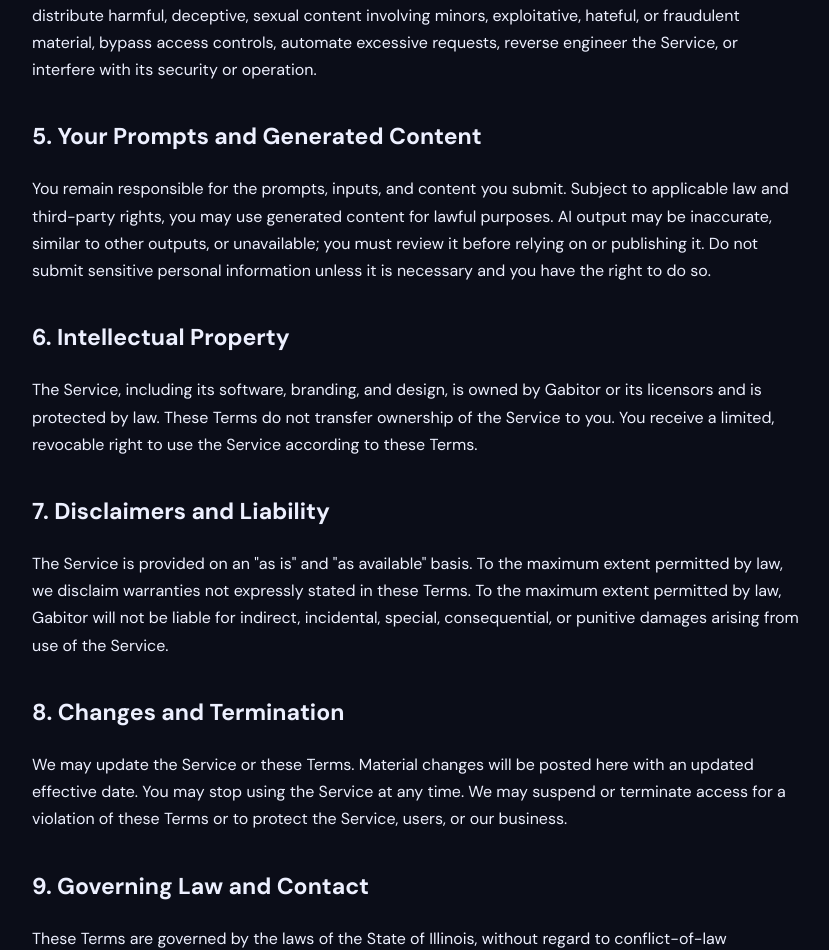
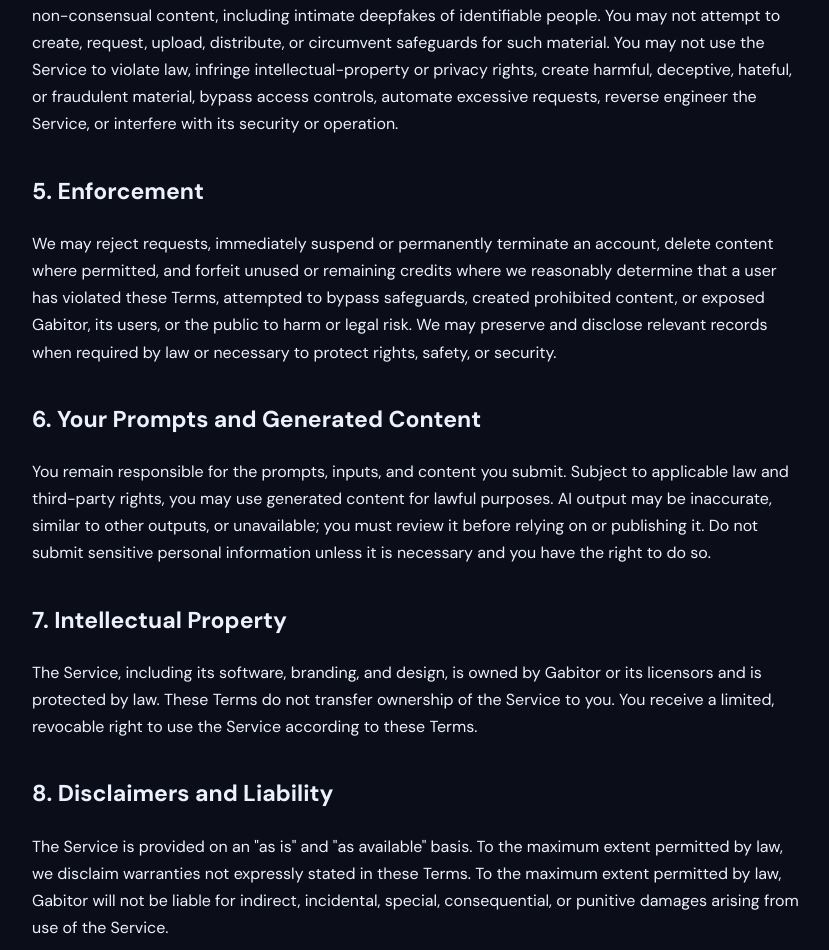
Before and after one commit to Gabitor-code/ai-image-studio, a Next.js app: page /terms in a window 1280 px wide. Shown: the part 1004-1954 px from the top of the page, without its empty margins (222-1051 px from the left). Built offline with nearby package versions, Linux system fonts and the light colour scheme; a web font is replaced by a local one.

Commit message:
Strengthen prohibited content enforcement policy

```diff
--- a/app/terms/page.js
+++ b/app/terms/page.js
@@ -2,14 +2,15 @@ const sections = [
   ['1. Agreement to These Terms', <>These Terms of Service ("Terms") govern your access to and use of Gabitor AI (the "Service"), operated by <strong>K.R.&G.M. CLEANING LLC</strong>, 5250 Old Orchard Rd, Suite 300, Skokie, IL 60077-4462, United States. By creating an account or using the Service, you agree to these Terms.</>],
   ['2. Accounts and Access', <>You must create an account and provide accurate information to use image generation. You are responsible for protecting your account credentials and for activity under your account. You must be at least 13 years old to use the Service. We may suspend or restrict access where we reasonably believe there is fraud, abuse, a security risk, or a violation of these Terms.</>],
   ['3. Credits and Paid Features', <>Generation features may require credits. Where credits are offered or sold, the applicable price, amount, and limits will be shown before purchase or use. Credits have no cash value and are not transferable except where required by law. We may change future credit offerings or prices with notice on the Service.</>],
-  ['4. Acceptable Use', <>You may not use the Service to violate law, infringe intellectual-property or privacy rights, create or distribute harmful, deceptive, sexual content involving minors, exploitative, hateful, or fraudulent material, bypass access controls, automate excessive requests, reverse engineer the Service, or interfere with its security or operation.</>],
-  ['5. Your Prompts and Generated Content', <>You remain responsible for the prompts, inputs, and content you submit. Subject to applicable law and third-party rights, you may use generated content for lawful purposes. AI output may be inaccurate, similar to other outputs, or unavailable; you must review it before relying on or publishing it. Do not submit sensitive personal information unless it is necessary and you have the right to do so.</>],
-  ['6. Intellectual Property', <>The Service, including its software, branding, and design, is owned by Gabitor or its licensors and is protected by law. These Terms do not transfer ownership of the Service to you. You receive a limited, revocable right to use the Service according to these Terms.</>],
-  ['7. Disclaimers and Liability', <>The Service is provided on an "as is" and "as available" basis. To the maximum extent permitted by law, we disclaim warranties not expressly stated in these Terms. To the maximum extent permitted by law, Gabitor will not be liable for indirect, incidental, special, consequential, or punitive damages arising from use of the Service.</>],
-  ['8. Changes and Termination', <>We may update the Service or these Terms. Material changes will be posted here with an updated effective date. You may stop using the Service at any time. We may suspend or terminate access for a violation of these Terms or to protect the Service, users, or our business.</>],
-  ['9. Governing Law and Contact', <>These Terms are governed by the laws of the State of Illinois, without regard to conflict-of-law principles. Questions may be sent by mail to K.R.&G.M. CLEANING LLC, 5250 Old Orchard Rd, Suite 300, Skokie, IL 60077-4462, United States.</>]
+  ['4. Strict Content Policy and Acceptable Use', <>Gabitor has a zero-tolerance policy for sexual, nude, pornographic, adult, exploitative, minor-related, or non-consensual content, including intimate deepfakes of identifiable people. You may not attempt to create, request, upload, distribute, or circumvent safeguards for such material. You may not use the Service to violate law, infringe intellectual-property or privacy rights, create harmful, deceptive, hateful, or fraudulent material, bypass access controls, automate excessive requests, reverse engineer the Service, or interfere with its security or operation.</>],
+  ['5. Enforcement', <>We may reject requests, immediately suspend or permanently terminate an account, delete content where permitted, and forfeit unused or remaining credits where we reasonably determine that a user has violated these Terms, attempted to bypass safeguards, created prohibited content, or exposed Gabitor, its users, or the public to harm or legal risk. We may preserve and disclose relevant records when required by law or necessary to protect rights, safety, or security.</>],
+  ['6. Your Prompts and Generated Content', <>You remain responsible for the prompts, inputs, and content you submit. Subject to applicable law and third-party rights, you may use generated content for lawful purposes. AI output may be inaccurate, similar to other outputs, or unavailable; you must review it before relying on or publishing it. Do not submit sensitive personal information unless it is necessary and you have the right to do so.</>],
+  ['7. Intellectual Property', <>The Service, including its software, branding, and design, is owned by Gabitor or its licensors and is protected by law. These Terms do not transfer ownership of the Service to you. You receive a limited, revocable right to use the Service according to these Terms.</>],
+  ['8. Disclaimers and Liability', <>The Service is provided on an "as is" and "as available" basis. To the maximum extent permitted by law, we disclaim warranties not expressly stated in these Terms. To the maximum extent permitted by law, Gabitor will not be liable for indirect, incidental, special, consequential, or punitive damages arising from use of the Service.</>],
+  ['9. Changes and Termination', <>We may update the Service or these Terms. Material changes will be posted here with an updated effective date. You may stop using the Service at any time. We may suspend or terminate access for a violation of these Terms or to protect the Service, users, or our business.</>],
+  ['10. Governing Law and Contact', <>These Terms are governed by the laws of the State of Illinois, without regard to conflict-of-law principles. Questions may be sent by mail to K.R.&G.M. CLEANING LLC, 5250 Old Orchard Rd, Suite 300, Skokie, IL 60077-4462, United States.</>]
 ];
 
 export default function TermsOfService() {
- return <main style={{maxWidth:820,margin:'0 auto',padding:'72px 24px',color:'#edf0ff',lineHeight:1.7}}><a href="/" style={{color:'#b9a7ff',textDecoration:'none'}}>← Back to Gabitor</a><p style={{letterSpacing:'0.14em',fontSize:12,color:'#b9a7ff',marginTop:40}}>GABITOR AI</p><h1 style={{fontSize:48,lineHeight:1.1,margin:'8px 0 12px'}}>Terms of Service</h1><p style={{color:'#aab0c5'}}>Effective date: September 9, 2026</p><p>Please read these Terms carefully before using Gabitor AI.</p>{sections.map(([title,body])=><section key={title} style={{marginTop:34}}><h2 style={{fontSize:23}}>{title}</h2><p>{body}</p></section>)}<p style={{marginTop:48,fontSize:14,color:'#aab0c5'}}>These Terms are a starting point for the current Service. Have a qualified U.S. attorney review them before a commercial launch.</p></main>;
+  return <main style={{maxWidth:820,margin:'0 auto',padding:'72px 24px',color:'#edf0ff',lineHeight:1.7}}><a href="/" style={{color:'#b9a7ff',textDecoration:'none'}}>← Back to Gabitor</a><p style={{letterSpacing:'0.14em',fontSize:12,color:'#b9a7ff',marginTop:40}}>GABITOR AI</p><h1 style={{fontSize:48,lineHeight:1.1,margin:'8px 0 12px'}}>Terms of Service</h1><p style={{color:'#aab0c5'}}>Effective date: September 9, 2026</p><p>Please read these Terms carefully before using Gabitor AI.</p>{sections.map(([title,body])=><section key={title} style={{marginTop:34}}><h2 style={{fontSize:23}}>{title}</h2><p>{body}</p></section>)}<p style={{marginTop:48,fontSize:14,color:'#aab0c5'}}>These Terms are a starting point for the current Service. Have a qualified U.S. attorney review them before a commercial launch.</p></main>;
 }
```
